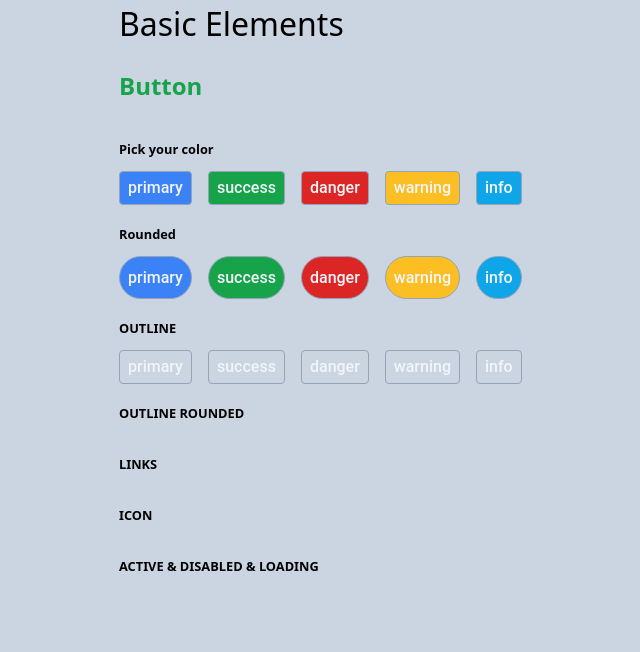
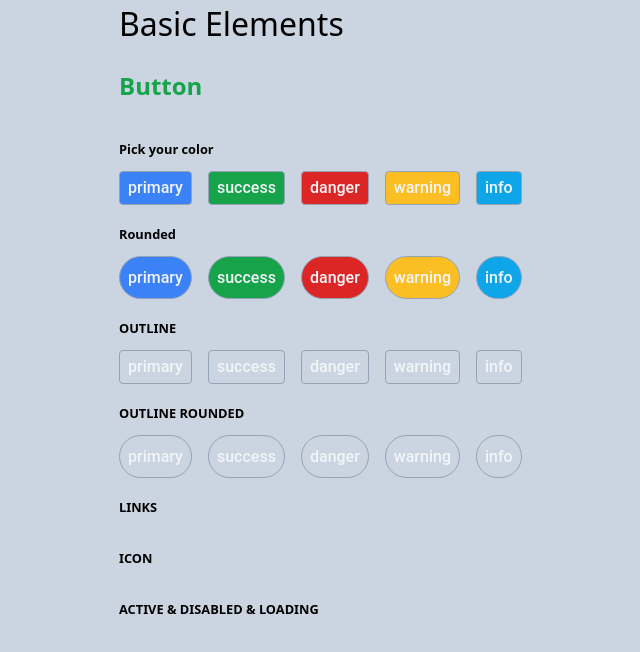
Before and after one commit to dangdinhtai0001/friday-fw-ssr, a Next.js app: page /components in a window 1280 px wide. Shown: the top 652 px of the page, without its empty margins (201-841 px from the left). Built offline with nearby package versions, Linux system fonts and the light colour scheme.

Commit message:
add button demo

```diff
--- a/modules/components/index.tsx
+++ b/modules/components/index.tsx
@@ -64,7 +64,21 @@ const Page = (props: ComponentPageProps) => {
         {/* ---------------------------------------------------------- */}
         {/* ---------------------------------------------------------- */}
         <div className="mb-3 mt-5 text-[0.8rem] font-[600]">OUTLINE ROUNDED</div>
-        <div className="button-container flex flex-row items-center justify-start gap-[1rem]"></div>
+        <div className="button-container flex flex-row items-center justify-start gap-[1rem]">
+          {['primary', 'success', 'danger', 'warning', 'info'].map((item, index) => {
+            return <Button
+              key={index}
+              outline={true}
+              rounded={true}
+              type={item}
+              onClick={() => {
+                console.log('click');
+              }}
+            >
+              {item}
+            </Button>
+          })}
+        </div>
         {/* ---------------------------------------------------------- */}
         {/* ---------------------------------------------------------- */}
         <div className="mb-3 mt-5 text-[0.8rem] font-[600]">LINKS</div>
```
